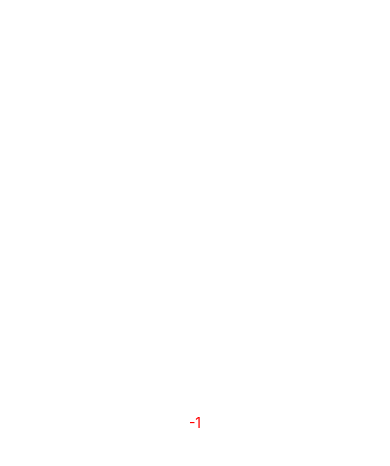
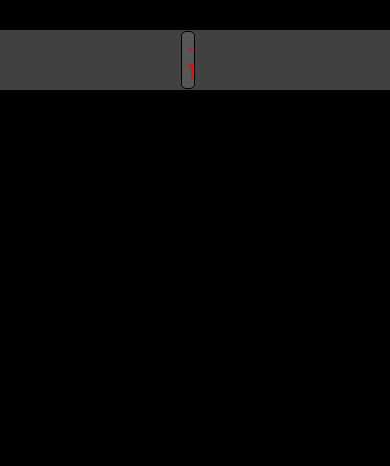
Before and after one commit to jesusMelian/prac_3_2AppBundle_jesus_Melian, a React Native app: screen / in a window 390 px wide. Shown: the top 466 px of the page. Built offline with nearby package versions, Linux system fonts and the light colour scheme.

Commit message:
Features: add a Header component based in material

```diff
--- a/App.js
+++ b/App.js
@@ -1,16 +1,18 @@
 import { useState } from 'react'
 import { StyleSheet, Text, View } from 'react-native';
+import { Header } from './Components/Header';
 import { ViewBundle } from './Components/ViewBundle';
 
 export default function App() {
   const [value, setValue] = useState();
+  const [listTransactions, setListTransactions] = useState([]);
 
   const handleChangeValue = (value) => {
-
+    setValue(parseInteger(value));
   }
   return (
     <View style={styles.container}>
-      <ViewBundle value={-1} />
+      <Header value={-1} />
     </View>
   );
 }
@@ -18,8 +20,6 @@ export default function App() {
 const styles = StyleSheet.create({
   container: {
     flex: 1,
-    backgroundColor: '#fff',
-    alignItems: 'center',
-    justifyContent: 'center',
+    backgroundColor: '#000',
   },
 });
--- /dev/null
+++ b/Components/Header.jsx
@@ -0,0 +1,21 @@
+import React from 'react'
+import { Text, View, StyleSheet} from 'react-native'
+import { ViewBundle } from './ViewBundle'
+export const Header = ({value}) => {
+  return (
+    <View style={styles.header}>
+        <ViewBundle value={value}/>
+    </View>
+  )
+}
+
+const styles = StyleSheet.create({
+    header: {
+      top: 30,
+      width: "100%",
+      height: 60,
+      backgroundColor: '#414141',
+      justifyContent: 'center',
+      alignItems: 'center',
+    }
+})
--- a/Components/ViewBundle.jsx
+++ b/Components/ViewBundle.jsx
@@ -3,7 +3,7 @@ import { Text, View, StyleSheet} from 'react-native'
 
 export const ViewBundle = ({value}) => {
   return (
-    <View>
+    <View >
         {value < 0 ?
             <Text style={styles.totalDown}>{value}</Text>
         :
@@ -16,9 +16,18 @@ export const ViewBundle = ({value}) => {
 
 const styles = StyleSheet.create({
     totalDown: {
-        color: 'red'
+        color: 'red',
+        fontSize: 19,
+        backgroundColor: '#565656',
+        padding: 5,
+        borderWidth: 1,
+        borderRadius: 5,
+        width: '50%'
     },
     totalUp: {
-        color: 'black'
+        color: 'black',
+        fontSize: 19,
+        backgroundColor: '#565656',
+        padding: 5
     }
 })
```
